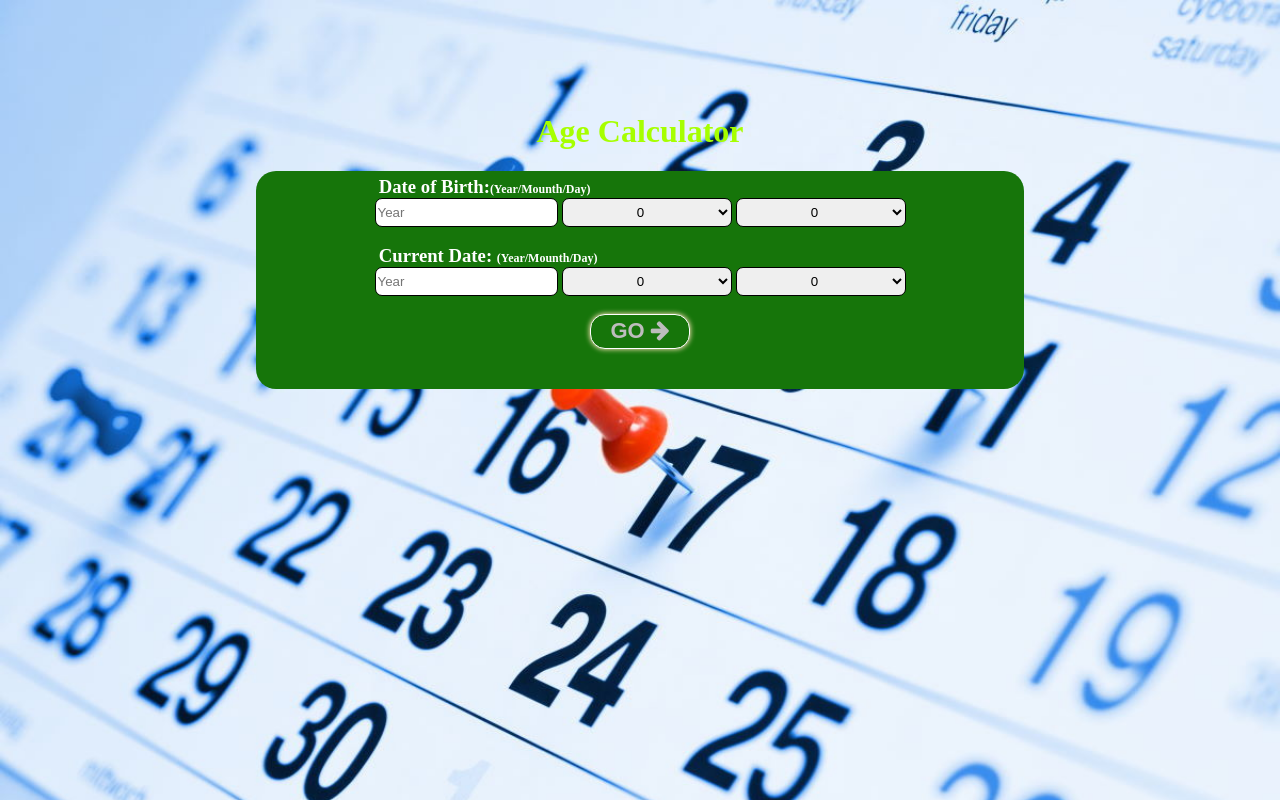
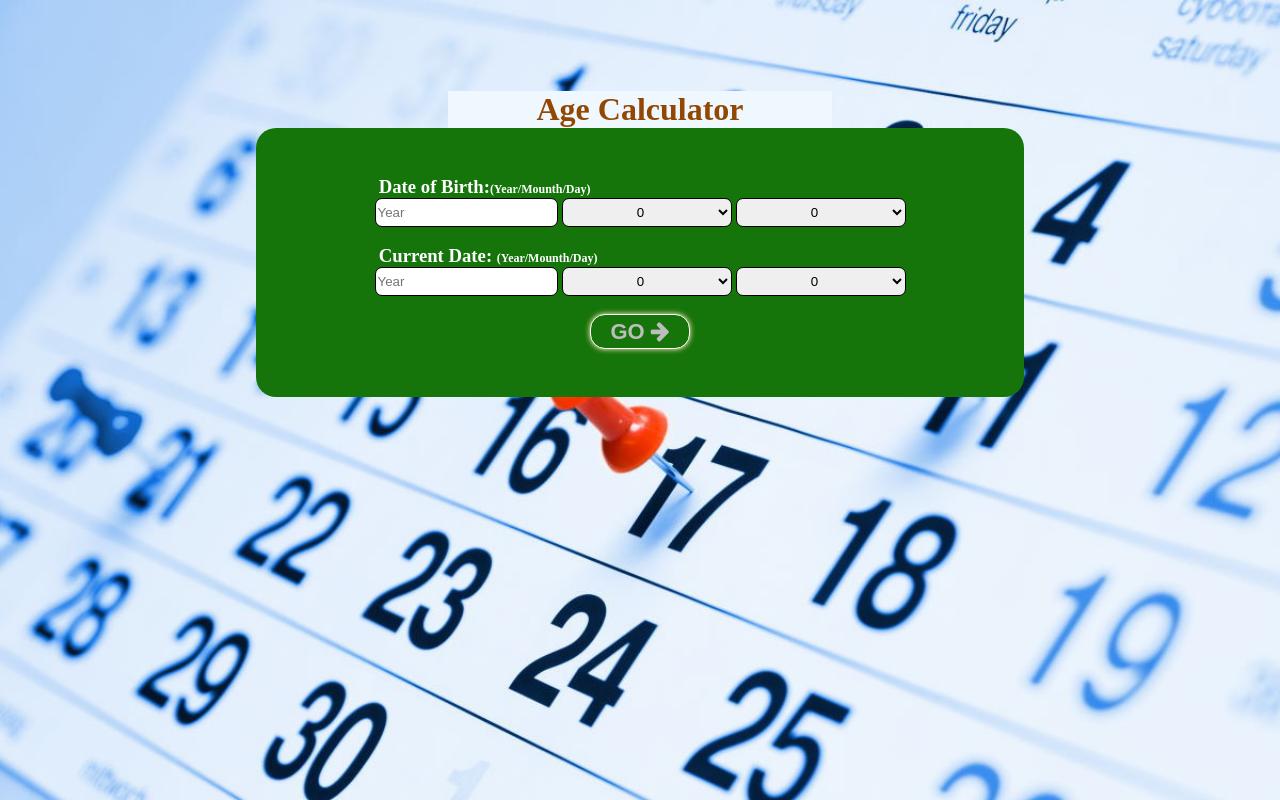
Before and after one commit to fahimgithub1/Phase-1-Task---MD-Fahim-Patowary, a plain HTML site: page index.html in a window 1280 px wide. Drawn offline with Linux system fonts and the light colour scheme.

Commit message:
Update style.css

```diff
--- a/style.css
+++ b/style.css
@@ -8,14 +8,18 @@ Form{
     background-color: rgb(22, 117, 10);
     width: 60%;
     margin: auto;
-    padding-top: .3rem;
-    padding-bottom: 2.5rem;
+    padding-top: 3rem;
+    padding-bottom: 3rem;
     border-radius: 20px;
     color: white;
 }
 
 .titel{
-    color: rgb(166, 255, 0);
+    color: rgb(146, 72, 2);
+    font-weight: bolder;
+    width: 30%;
+    margin: auto;
+    background-color: aliceblue;
 }
 
 Form > div{
```
